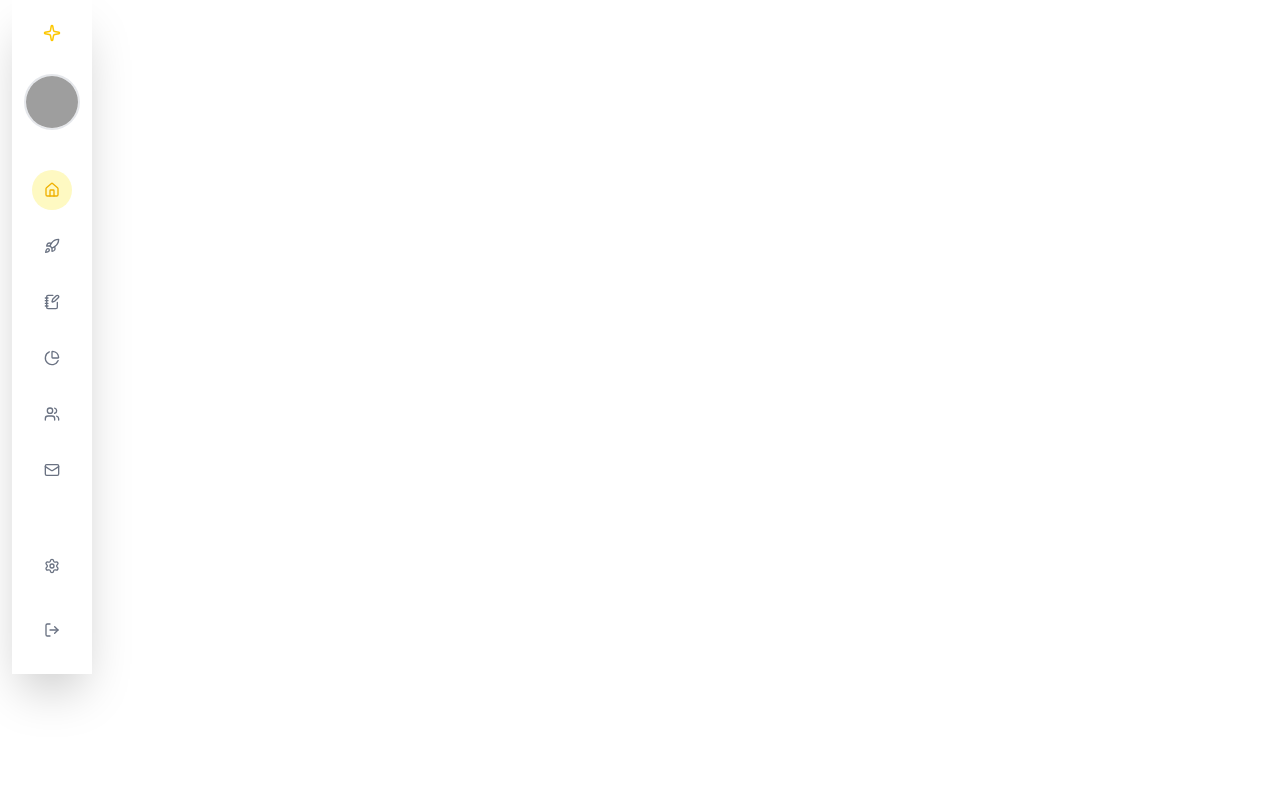
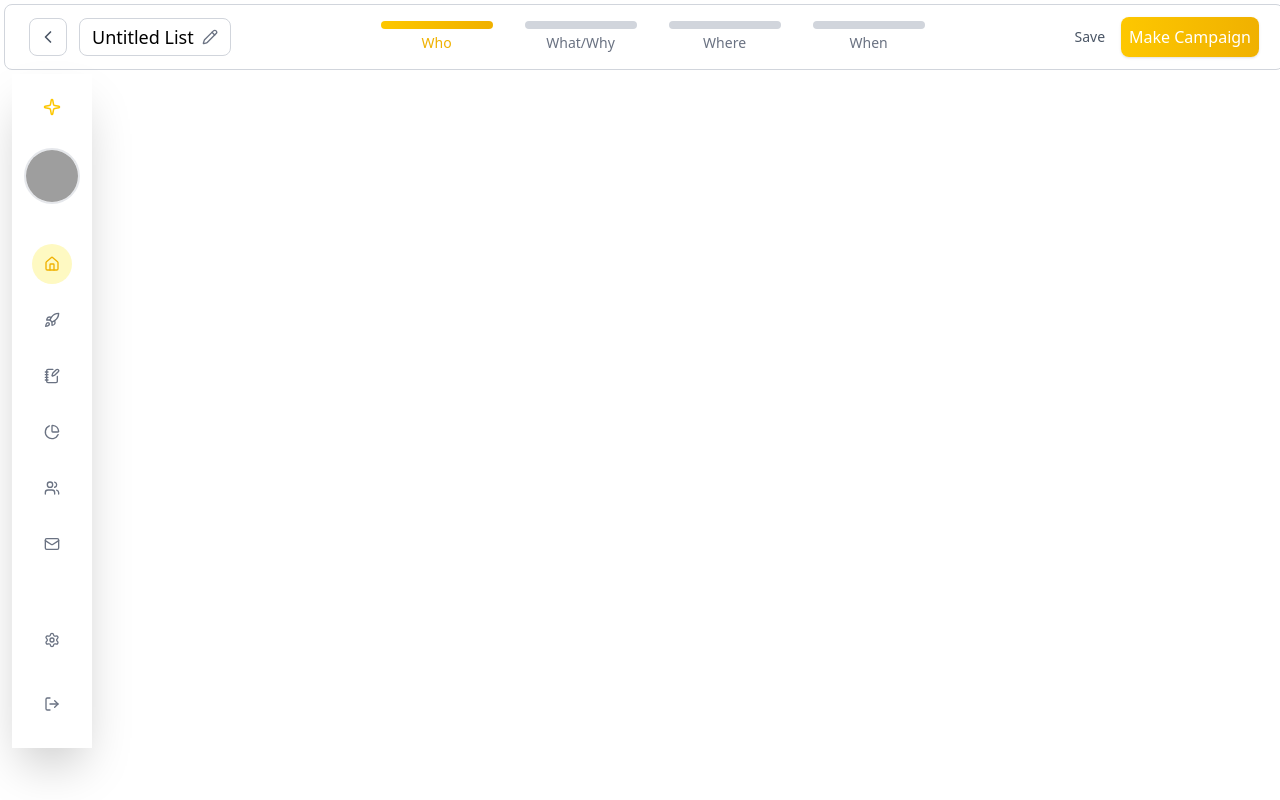
Before and after one commit to Doshi24/Assignment_ZI_cloud, a React (Vite) app in the folder vite-project/: page / in a window 1280 px wide. Built offline with nearby package versions, Linux system fonts and the light colour scheme; grey boxes are pictures that could not be loaded.

Commit message:
Add Top_nav component and integrate lucide-react icons

```diff
--- a/vite-project/src/App.jsx
+++ b/vite-project/src/App.jsx
@@ -1,9 +1,11 @@
 import Leftside_nav from "./component/Leftside_nav"
+import Top_nav from "./component/Top_nav"
 function App() {
 
 
   return (
     <>
+        <Top_nav />
         <Leftside_nav />
     </>
   )
--- /dev/null
+++ b/vite-project/src/component/Top_nav.jsx
@@ -0,0 +1,52 @@
+import { Pencil, ChevronLeft } from "lucide-react";
+
+ function Top_nav() {
+  return (
+    <nav className="flex items-center justify-between bg-white px-6 py-3 w-full border border-gray-300 rounded-lg m-1">
+      {/* Left Section */}
+      <div className="flex items-center space-x-3">
+        <button className="p-2 hover:bg-gray-100 rounded-lg border  border-gray-300">
+          <ChevronLeft className="w-5 h-5 text-gray-600" />
+        </button>
+        <div className="flex items-center space-x-2 border  border-gray-300 px-3 py-1 rounded-lg">
+          <span className="text-lg font-medium ">Untitled List</span>
+          <Pencil className="w-4 h-4 text-gray-500 cursor-pointer" />
+        </div>
+      </div>
+
+      {/* Steps */}
+      <div className="flex items-center space-x-8">
+        <div className="flex items-center space-x-8 text-sm font-medium">
+            <span className="flex flex-col items-center">
+            <span className="bg-gradient-to-r from-yellow-400 to-yellow-500 h-2 w-28 rounded-full mb-1"></span>
+            <span className="text-yellow-500">Who</span>
+            </span>
+            <span className="flex flex-col items-center ">
+            <span className="bg-gray-300 h-2 w-28 rounded-full mb-1 hover:bg-gradient-to-r from-yellow-400 to-yellow-500"></span>
+            <span className="text-gray-500 hover:text-yellow-500">What/Why</span>
+            </span>
+            <span className="flex flex-col items-center">
+            <span className="bg-gray-300 h-2 w-28 rounded-full mb-1 hover:bg-gradient-to-r from-yellow-400 to-yellow-500"></span>
+            <span className="text-gray-500 hover:text-yellow-500">Where</span>
+            </span>
+            <span className="flex flex-col items-center">
+            <span className="bg-gray-300 h-2 w-28 rounded-full mb-1 hover:bg-gradient-to-r from-yellow-400 to-yellow-500"></span>
+            <span className="text-gray-500 hover:text-yellow-500">When</span>
+            </span>
+        </div>
+     </div>
+
+      {/* Right Section */}
+      <div className="flex items-center space-x-4">
+        <button className="text-sm font-medium text-gray-600">Save</button>
+        <button className="bg-gradient-to-r from-yellow-400 to-yellow-500 text-white font-medium px-2 py-2 rounded-lg shadow">
+          Make Campaign
+        </button>
+      </div>
+    </nav>
+  );
+}
+
+
+
+export default Top_nav
```
